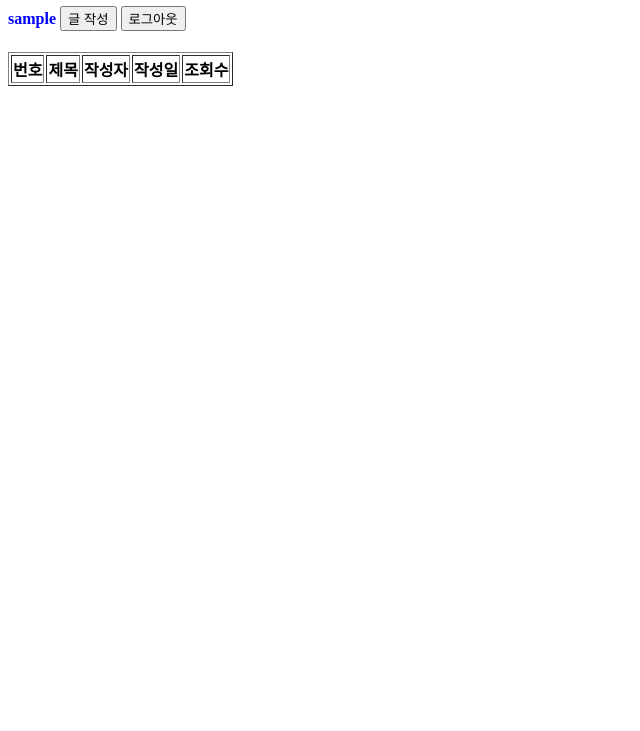
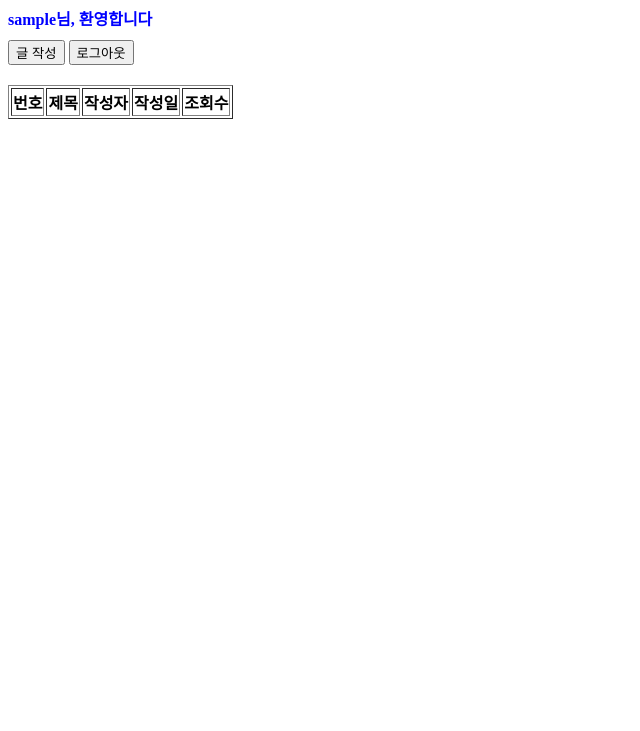
Before and after one commit to yeonjun03github/board-new, a website: page public/index.html in a window 1280 px wide. Shown: the part 69-800 px from the top of the page, without its empty margins (0-640 px from the left). Drawn offline with Linux system fonts and the light colour scheme; no server answers; sample sign-in values are in the browser's storage.

Commit message:
메인 페이지 레이아웃 수정.

```diff
--- a/public/index.html
+++ b/public/index.html
@@ -6,10 +6,17 @@
 </head>
 <body>
 <h2>게시판</h2>
-<span id="username-display" style="color: blue; font-weight: bold;"></span>
-<button onclick="window.location.href='/write.html'">글 작성</button>
-<button onclick="logout()">로그아웃</button>
-<h1> </h1>
+
+<div>
+<span id="username-display"
+      style="color: blue; font-weight: bold;"></span>
+</div>
+
+<div style="margin-top: 10px; margin-bottom: 20px;">
+    <button onclick="window.location.href='/write.html'">글 작성</button>
+    <button onclick="logout()">로그아웃</button>
+</div>
+
 <table border="1">
     <thead>
     <tr>
@@ -111,7 +118,8 @@
     const token = localStorage.getItem('token');
     if (token) {
         const payload = JSON.parse(atob(token.split('.')[1]));
-        document.getElementById('username-display').innerText = payload.username;
+        document.getElementById('username-display').innerText =
+            `${payload.username}님, 환영합니다`;
     }
 
     window.addEventListener('pageshow', loadPosts);
```
